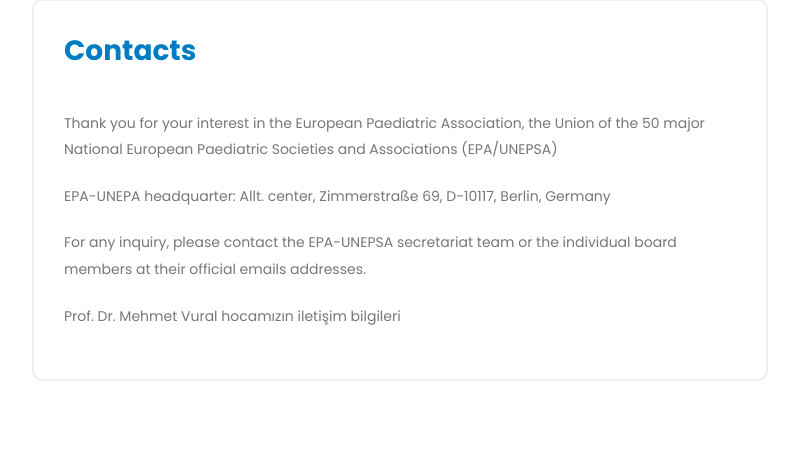
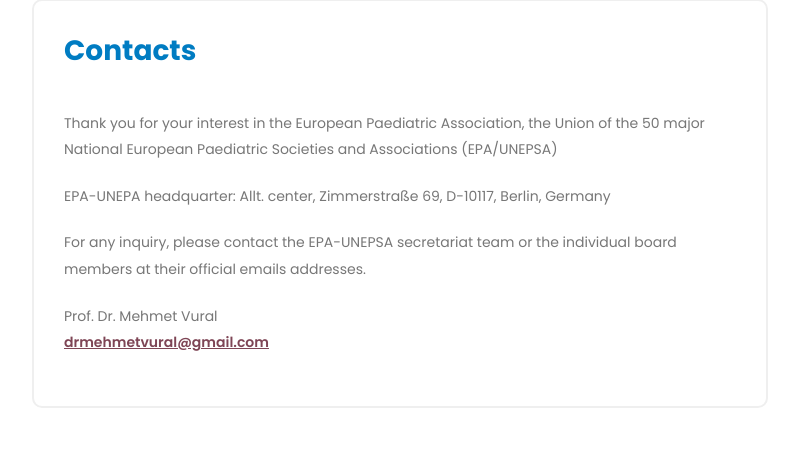
Before and after one commit to haksoz/epa-unepsa, a PHP site: page /contact.php in a window 1280 px wide. Shown: the part 304-760 px from the top of the page, without its empty margins (240-1039 px from the left). Run offline with PHP 8.4, Linux system fonts and the light colour scheme; some libraries are stand-ins or nearby versions.

Commit message:
iletişim bilgisi eklendi

```diff
--- a/contact.php
+++ b/contact.php
@@ -28,7 +28,7 @@
 
               <p>For any inquiry, please contact the EPA-UNEPSA secretariat team or the individual board members at their official emails addresses.</p>
 
-              <p>Prof. Dr. Mehmet Vural hocamızın iletişim bilgileri</p>
+              <p>Prof. Dr. Mehmet Vural<br> <a href="mailto:drmehmetvural@gmail.com">drmehmetvural@gmail.com</a></p>
 
 
 
```
